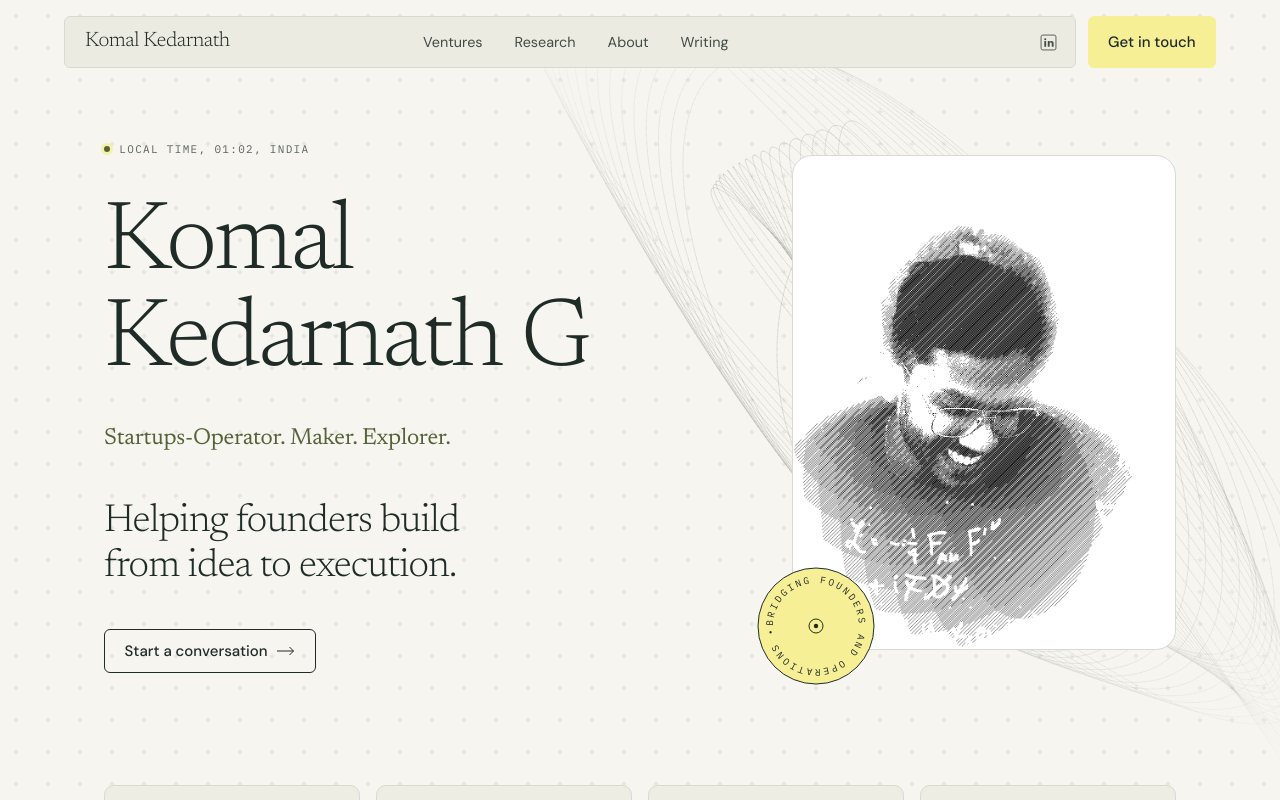
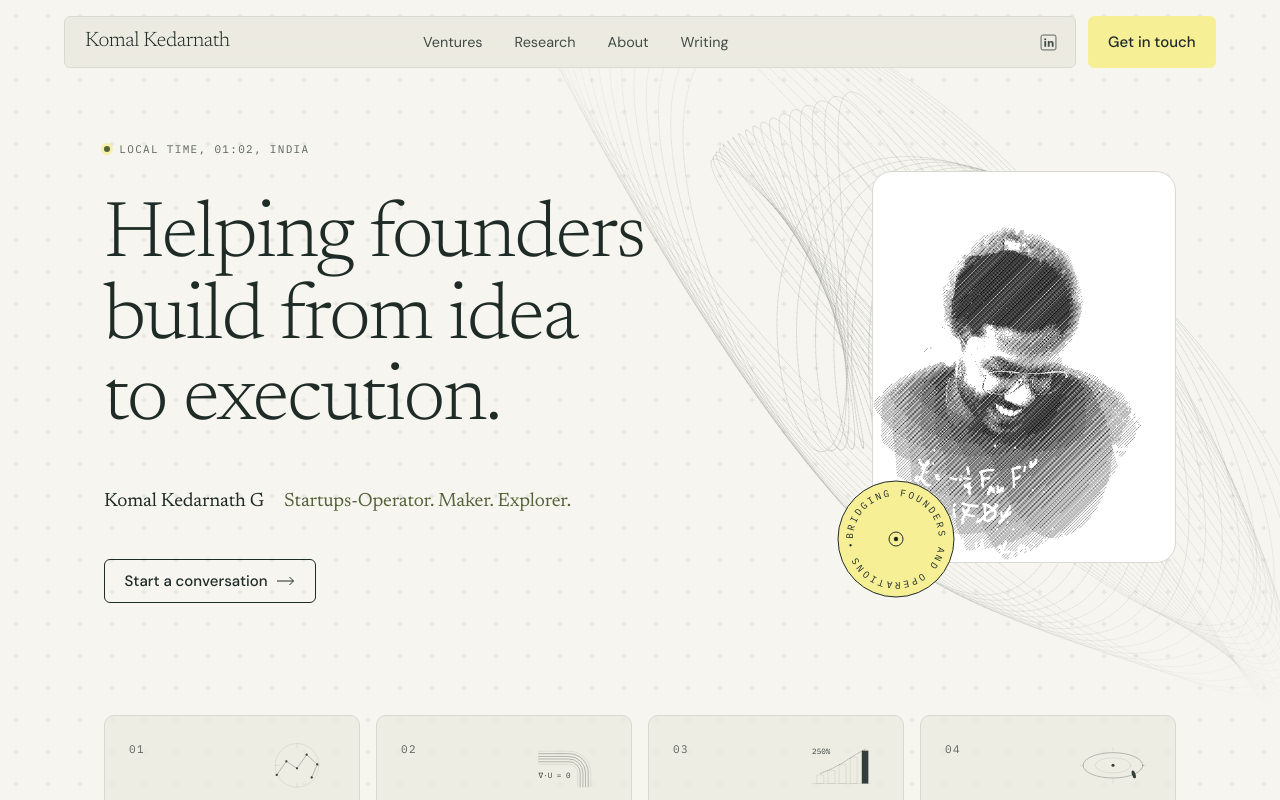
Before and after one commit to kodekave/kodekave.github.io, a Next.js app: page / in a window 1280 px wide. Shown: the top 800 px of the page. Built offline with nearby package versions, Linux system fonts and the light colour scheme.

Commit message:
Home hero: statement leads, name and identity line beneath, portrait card on the right

```diff
--- a/src/app/(site)/page.tsx
+++ b/src/app/(site)/page.tsx
@@ -91,9 +91,6 @@ const profiles = [
 
 export default function HomePage() {
   const posts = getPublishedPosts().slice(0, 4);
-  // "Komal" / "Kedarnath G": set as two lines without hardcoding the split.
-  const [firstName, ...restOfName] = profile.name.split(" ");
-
   // The journey, one stop per stage. A stage that is a venture carries its role
   // from the venture record, so that is written once.
   const placeLabel = Object.fromEntries(route.map((r) => [r.code, r.label]));
@@ -115,7 +112,7 @@ export default function HomePage() {
       <section id="hero" className="relative overflow-hidden">
         <Pattern kind="harmonograph" />
 
-        <div className="settle relative mx-auto grid max-w-6xl gap-14 px-6 pb-20 pt-12 md:px-10 lg:grid-cols-[1.2fr_0.8fr] lg:items-center lg:gap-10 lg:pb-28 lg:pt-16">
+        <div className="settle relative mx-auto grid max-w-6xl gap-14 px-6 pb-20 pt-12 md:px-10 lg:grid-cols-[minmax(0,1fr)_19rem] lg:items-center lg:gap-[4.5rem] lg:pb-28 lg:pt-16">
           <div>
             <p className="label label-dot text-ink-faint">
               <span>
@@ -123,20 +120,20 @@ export default function HomePage() {
               </span>
             </p>
 
-            <h1 className="wordmark mt-9 text-[clamp(3.1rem,7.6vw,6.6rem)]">
-              {firstName}
-              <br />
-              <span className="sm:whitespace-nowrap">
-                {restOfName.join(" ")}
-              </span>
+            {/* The statement leads. The name is the first thing a screen
+                reader hears, and is set again, quietly, just below. */}
+            <h1 className="font-display mt-9 max-w-[11.6em] text-[clamp(3rem,6.2vw,5.5rem)] leading-[1.03]">
+              <span className="sr-only">{profile.name}: </span>
+              {profile.tagline}
             </h1>
 
-            <p className="font-display-text mt-7 text-[clamp(1.15rem,2vw,1.45rem)] text-brass-deep">
-              Startups-Operator. Maker. Explorer.
-            </p>
-
-            <p className="tagline mt-10 max-w-xl text-balance text-[clamp(1.65rem,3.1vw,2.45rem)] leading-[1.15]">
-              {profile.tagline}
+            <p className="mt-11 flex flex-wrap items-baseline gap-x-5 gap-y-1">
+              <span className="font-display-text text-[1.2rem]">
+                {profile.name}
+              </span>
+              <span className="font-display-text text-[1.2rem] text-brass-deep">
+                Startups-Operator. Maker. Explorer.
+              </span>
             </p>
 
             <div className="mt-10">
@@ -148,11 +145,11 @@ export default function HomePage() {
           </div>
 
           <PortraitCard
-            alt={`${profile.name}, engraved portrait`}
+            alt={`${profile.name}, black sketch portrait`}
             badge
             priority
-            sizes="(max-width: 640px) 78vw, 30vw"
-            className="w-full max-w-[21rem] justify-self-center lg:max-w-[24rem] lg:justify-self-end"
+            sizes="(max-width: 640px) 78vw, 304px"
+            className="w-full max-w-[19rem] justify-self-center lg:justify-self-end"
           />
         </div>
       </section>
```
Also changed, not shown: 1 other file (tests, documents, lock files or other folders).
